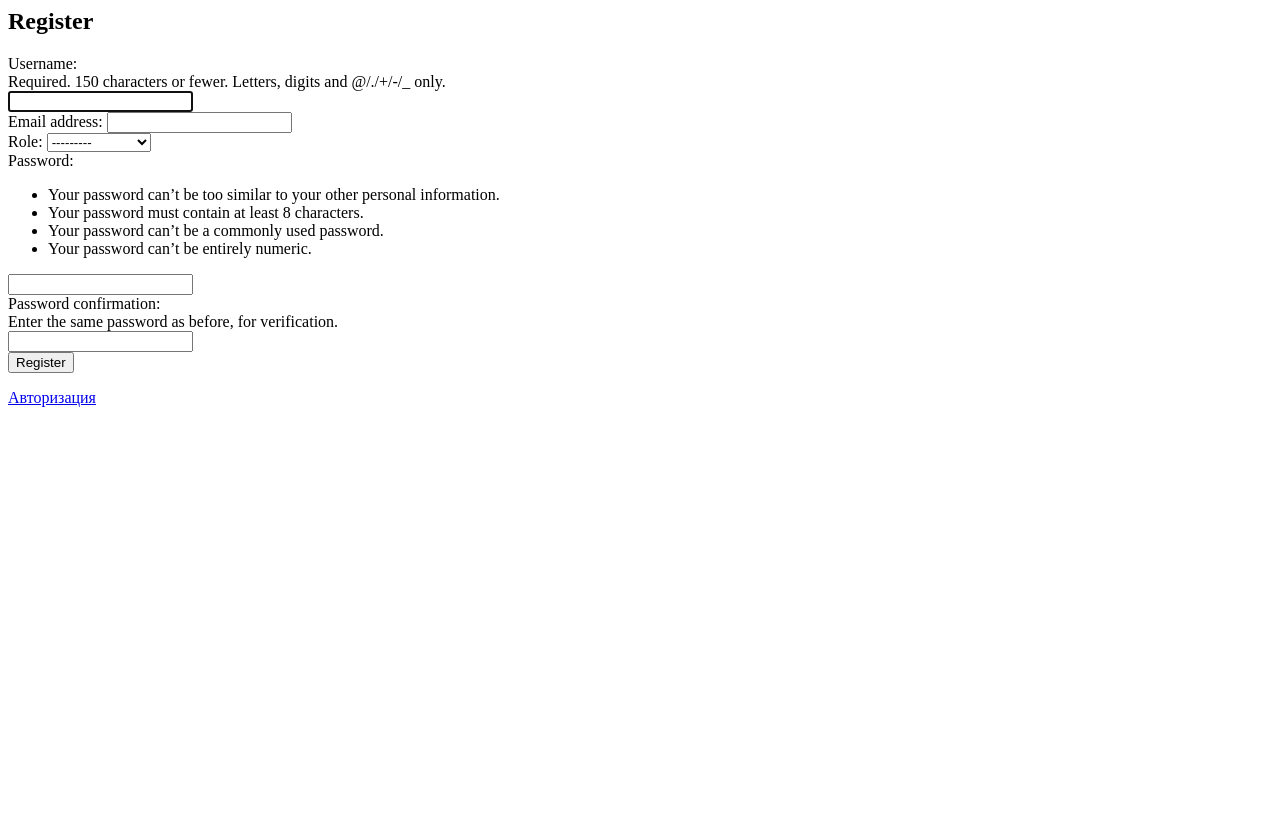
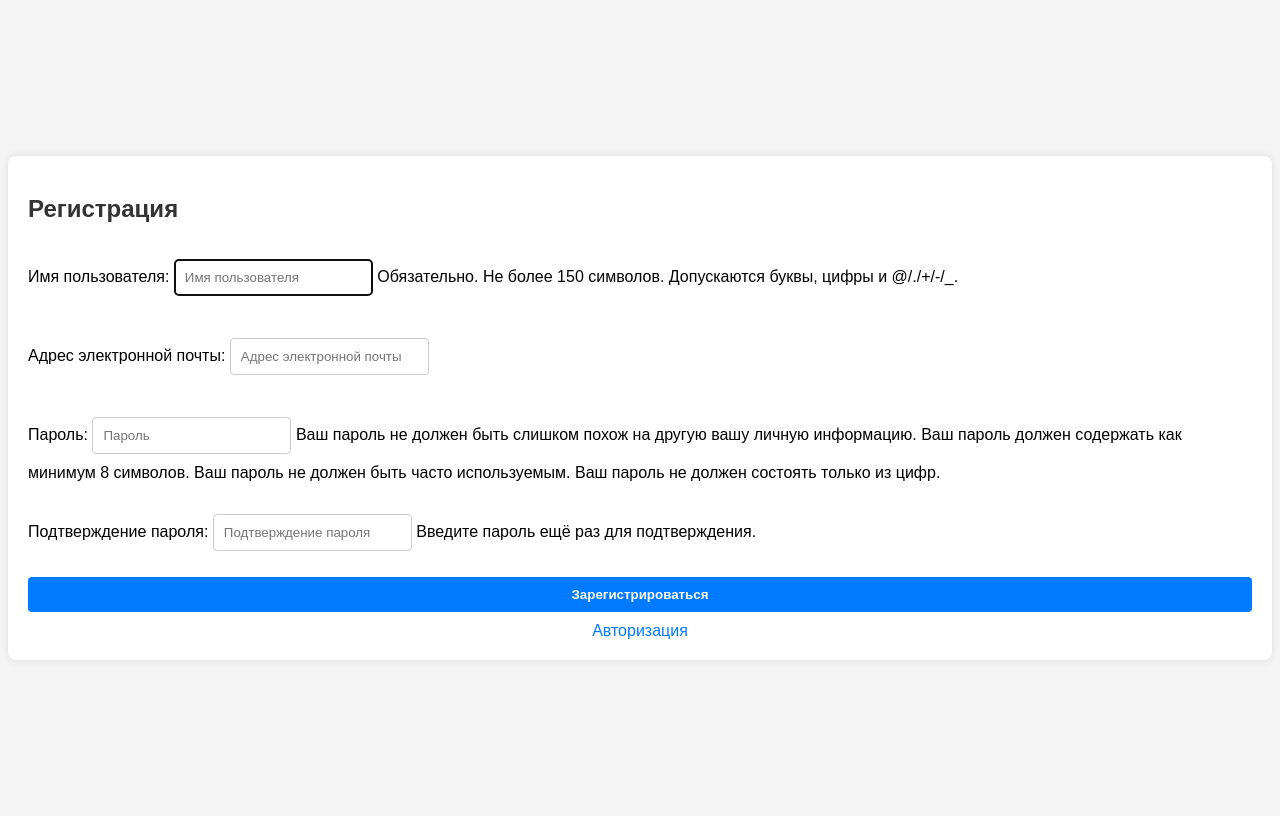
Before and after one commit to Vadim-2002/WebTester, a Django app: page /signup/ in a window 1280 px wide. Before the commit the page ends 407 px from the top, so only its background shows below. Run offline with Django 5.2, Linux system fonts and the light colour scheme.

Commit message:
добавил css стили, вынес их в отдельные файлы. Переопределил форму регистрации и авторизации

```diff
--- a/users/forms.py
+++ b/users/forms.py
@@ -1,11 +1,52 @@
 from django import forms
 from django.contrib.auth.forms import UserCreationForm
+from django.contrib.auth.forms import AuthenticationForm
 from django.contrib.auth.models import User
-
-from .models import CustomUser
 
 
 class CustomUserCreationForm(UserCreationForm):
-    class Meta(UserCreationForm.Meta):
-        model = CustomUser
-        fields = ('username', 'email', 'role')
+    username = forms.CharField(
+        label='Имя пользователя',
+        help_text='Обязательно. Не более 150 символов. Допускаются буквы, цифры и @/./+/-/_.',
+        widget=forms.TextInput(attrs={'placeholder': 'Имя пользователя'})
+    )
+    email = forms.EmailField(
+        label='Адрес электронной почты',
+        widget=forms.EmailInput(attrs={'placeholder': 'Адрес электронной почты'})
+    )
+    password1 = forms.CharField(
+        label='Пароль',
+        help_text=(
+            'Ваш пароль не должен быть слишком похож на другую вашу личную информацию. '
+            'Ваш пароль должен содержать как минимум 8 символов. '
+            'Ваш пароль не должен быть часто используемым. '
+            'Ваш пароль не должен состоять только из цифр.'
+        ),
+        widget=forms.PasswordInput(attrs={'placeholder': 'Пароль'})
+    )
+    password2 = forms.CharField(
+        label='Подтверждение пароля',
+        help_text='Введите пароль ещё раз для подтверждения.',
+        widget=forms.PasswordInput(attrs={'placeholder': 'Подтверждение пароля'})
+    )
+
+    class Meta:
+        model = User
+        fields = ('username', 'email', 'password1', 'password2')
+
+
+class CustomAuthenticationForm(AuthenticationForm):
+    username = forms.CharField(
+        label="Имя пользователя",
+        max_length=150,
+        widget=forms.TextInput(attrs={'autofocus': True})
+    )
+    password = forms.CharField(
+        label="Пароль",
+        strip=False,
+        widget=forms.PasswordInput
+    )
+
+    class Meta:
+        model = User
+        fields = ('username', 'password')
--- /dev/null
+++ b/users/static/signup.css
@@ -0,0 +1,53 @@
+body {
+    font-family: 'Arial', sans-serif;
+    background-color: #f5f5f5;
+    display: flex;
+    justify-content: center;
+    align-items: center;
+    height: 100vh;
+}
+.container {
+    background-color: #fff;
+    padding: 20px;
+    border-radius: 8px;
+    box-shadow: 0 0 10px rgba(0, 0, 0, 0.1);
+}
+h2 {
+    margin-bottom: 20px;
+    color: #333;
+}
+form {
+    display: flex;
+    flex-direction: column;
+}
+form input[type="text"],
+form input[type="email"],
+form input[type="password"] {
+    padding: 10px;
+    margin-bottom: 10px;
+    border: 1px solid #ccc;
+    border-radius: 4px;
+}
+form input[type="submit"] {
+    padding: 10px;
+    background-color: #007bff;
+    border: none;
+    border-radius: 4px;
+    color: white;
+    font-weight: bold;
+    cursor: pointer;
+    transition: background-color 0.3s ease;
+}
+form input[type="submit"]:hover {
+    background-color: #0056b3;
+}
+a {
+    display: block;
+    margin-top: 10px;
+    text-align: center;
+    color: #007bff;
+    text-decoration: none;
+}
+a:hover {
+    text-decoration: underline;
+}
--- a/users/templates/registration/signup.html
+++ b/users/templates/registration/signup.html
@@ -1,13 +1,22 @@
-<!--/templates/register.html-->
-
+<!DOCTYPE html>
+<html lang="ru">
+<head>
+    <meta charset="UTF-8">
+    <title>Регистрация</title>
+    {% load static %}
+    <link rel="stylesheet" type="text/css" href="{% static 'signup.css' %}">
+</head>
+<body>
+    <div class="container">
         {% block content %}
-<h2>Register</h2>
-
+        <h2>Регистрация</h2>
         <form method="post">
             {% csrf_token %}
-    {{form}}
-    <input type="submit" value="Register">
+            {{ form.as_p }}
+            <input type="submit" value="Зарегистрироваться">
         </form>
-
         <a href="{% url 'login' %}">Авторизация</a>
         {% endblock %}
+    </div>
+</body>
+</html>
```
Also changed, not shown: users/static/ab_test.css (added, +63 -0 lines), users/static/login.css (added, +74 -0 lines), users/templates/registration/login.html (+30 -19 lines), users/templates/tests/ab_test.html (+3 -38 lines). Lines whose indentation alone changed are shown as unchanged.
